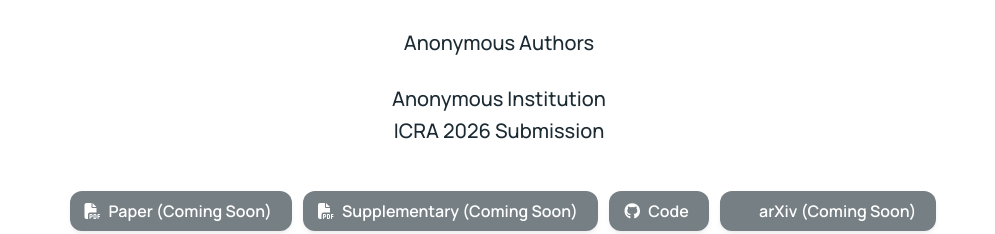
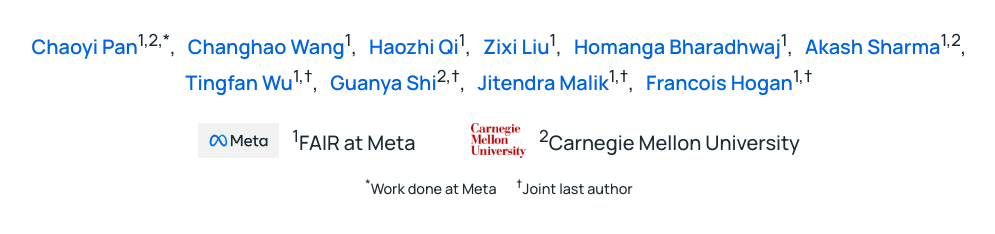
Before and after one commit to jc-bao/spider-project, a website: page index.html in a window 1280 px wide. Shown: the part 234-468 px from the top of the page, without its empty margins (137-1132 px from the left). Drawn offline with nearby package versions, Linux system fonts and the light colour scheme; some icons are missing.

Commit message:
⚡ update rerun file

```diff
--- a/index.html
+++ b/index.html
@@ -222,14 +222,50 @@
                 Scalable Physics-Informed DExterous Retargeting
               </h1>
               <div class="is-size-5 publication-authors">
-                <!-- Anonymous Authors for ICRA 2026 Submission -->
+                <!-- Authors -->
                 <span class="author-block">
-                  Anonymous Authors</span>
+                  <a href="https://panchaoyi.com" target="_blank">Chaoyi Pan</a><sup>1,2,*</sup>,</span>
+                <span class="author-block">
+                  <a href="https://changhaowang.github.io/" target="_blank">Changhao Wang</a><sup>1</sup>,</span>
+                <span class="author-block">
+                  <a href="https://haozhi.io/" target="_blank">Haozhi Qi</a><sup>1</sup>,</span>
+                <span class="author-block">
+                  <a href="https://scholar.google.com/citations?user=4eeVPBoAAAAJ&hl=en" target="_blank">Zixi
+                    Liu</a><sup>1</sup>,</span>
+                <span class="author-block">
+                  <a href="https://homangab.github.io/" target="_blank">Homanga Bharadhwaj</a><sup>1</sup>,</span>
+                <span class="author-block">
+                  <a href="https://akashsharma02.github.io/" target="_blank">Akash Sharma</a><sup>1,2</sup>,</span>
+                <span class="author-block">
+                  <a href="https://www.linkedin.com/in/tingfan-wu-5359669" target="_blank">Tingfan
+                    Wu</a><sup>1,†</sup>,</span>
+                <span class="author-block">
+                  <a href="https://www.gshi.me/" target="_blank">Guanya Shi</a><sup>2,†</sup>,</span>
+                <span class="author-block">
+                  <a href="https://people.eecs.berkeley.edu/~malik/" target="_blank">Jitendra
+                    Malik</a><sup>1,†</sup>,</span>
+                <span class="author-block">
+                  <a href="https://fhogan.github.io/" target="_blank">Francois
+                    Hogan</a><sup>1,†</sup></span>
               </div>
 
               <div class="is-size-5 publication-authors">
-                <!-- Anonymous Submission -->
-                <span class="author-block">Anonymous Institution<br>ICRA 2026 Submission</span>
+                <!-- Institutions with logos -->
+                <div
+                  style="display: flex; justify-content: center; align-items: center; gap: 3rem; margin-top: 1.5rem; margin-bottom: 1rem; flex-wrap: wrap;">
+                  <div style="display: flex; align-items: center; gap: 0.8rem;">
+                    <img src="static/images/meta_logo.png" alt="Meta" style="height: 35px; width: auto;">
+                    <span class="author-block"><sup>1</sup>FAIR at Meta</span>
+                  </div>
+                  <div style="display: flex; align-items: center; gap: 0.8rem;">
+                    <img src="static/images/cmu_logo.png" alt="CMU" style="height: 35px; width: auto;">
+                    <span class="author-block"><sup>2</sup>Carnegie Mellon University</span>
+                  </div>
+                </div>
+                <div style="font-size: 0.9rem; margin-top: 0.5rem;">
+                  <span class="author-block"><sup>*</sup>Work done at Meta</span>&nbsp;&nbsp;&nbsp;
+                  <span class="author-block"><sup>†</sup>Joint last author</span>
+                </div>
               </div>
 
               <div class="column has-text-centered">
```
Also changed, not shown: static/images/cmu_logo.png (added), static/images/meta_logo.png (added), 2 other files.
